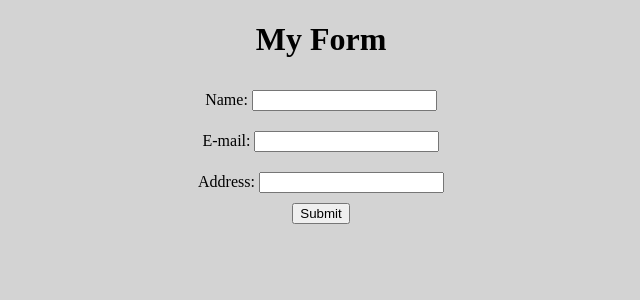
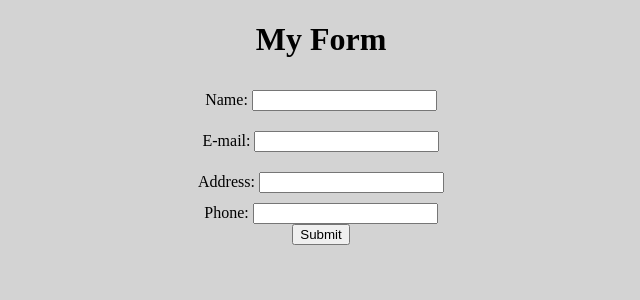
Before and after one commit to fallouua92/seye-technology, a PHP site: page /form.php in a window 1280 px wide. Shown: the top 300 px of the page, without its empty margins (319-959 px from the left). Run offline with PHP 8.4, Linux system fonts and the light colour scheme.

Commit message:
Update form.php

```diff
--- a/form.php
+++ b/form.php
@@ -27,6 +27,7 @@
         <div class= "form_name">Name: <input type="text" name="name"><br></div>
         <div class= "form_email">E-mail: <input type="text" name="email"><br></div>
         <div class= "form_address">Address: <input type="text" name="address"><br></div>
+        <div class= "form_phone">Phone: <input type="text" name="address"><br></div>
          <div class= "sub_button"><input type="submit"></div>
         </form>
     </body>
```
